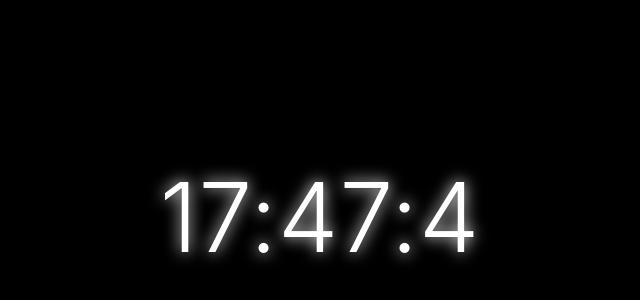
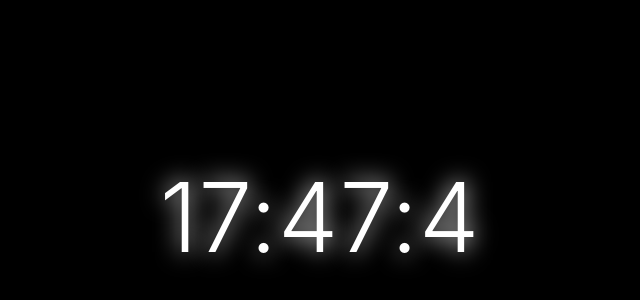
Before and after one commit to tothm23/Digital_Clock, a plain HTML site: page index.html in a window 1280 px wide. Shown: the part 178-478 px from the top of the page, 320-960 px from the left. Drawn offline with nearby package versions, Linux system fonts and the light colour scheme.

Commit message:
edit index.css

```diff
--- a/index.css
+++ b/index.css
@@ -4,4 +4,5 @@ body {
 
 #clock {
   letter-spacing: 1px;
+  text-shadow: 0 0 3vh white;
 }
--- a/index.html
+++ b/index.html
@@ -10,7 +10,7 @@
   </head>
   <body>
     <div class="container-fluid w-100 h-100 d-flex justify-content-center align-items-center position-absolute">
-      <h1 id="clock" class="display-1 text-white" style="text-shadow: 0 0 2vh white"></h1>
+      <h1 id="clock" class="display-1 text-white"></h1>
     </div>
     <script src="https://code.jquery.com/jquery-3.2.1.slim.min.js" integrity="sha384-KJ3o2DKtIkvYIK3UENzmM7KCkRr/rE9/Qpg6aAZGJwFDMVNA/GpGFF93hXpG5KkN" crossorigin="anonymous"></script>
     <script src="https://cdn.jsdelivr.net/npm/popper.js@1.12.9/dist/umd/popper.min.js" integrity="sha384-ApNbgh9B+Y1QKtv3Rn7W3mgPxhU9K/ScQsAP7hUibX39j7fakFPskvXusvfa0b4Q" crossorigin="anonymous"></script>
```
